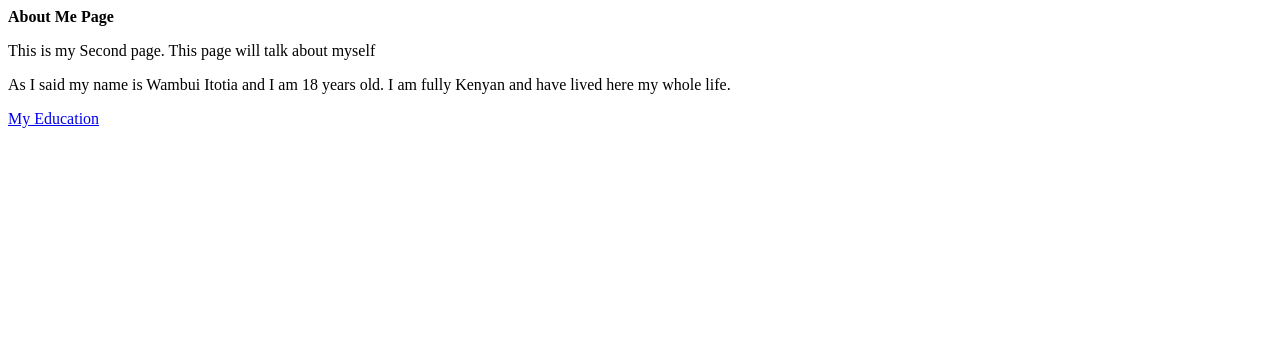
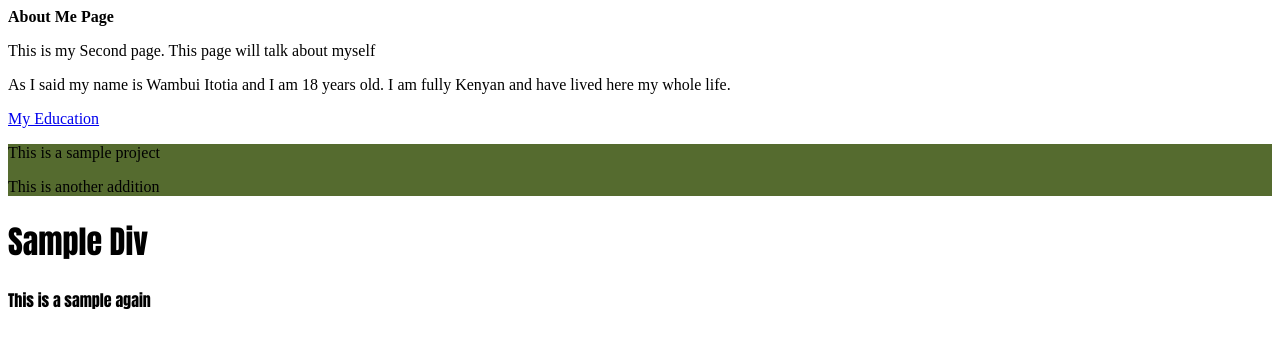
Before and after one commit to w9mbui/Personal-Portfolio, a plain HTML site: page about.html in a window 1280 px wide. Drawn offline with Linux system fonts and the light colour scheme.

Commit message:
elements

```diff
--- a/about.html
+++ b/about.html
@@ -1,15 +1,26 @@
 <!DOCTYPE html>
 <html lang="en">
+
 <head>
     <meta charset="UTF-8">
     <meta name="viewport" content="width=device-width, initial-scale=1.0">
     <title>About Me</title>
 </head>
+
 <body>
     <hi><b>About Me Page</b></hi>
     <p>This is my Second page. This page will talk about myself</p>
-    <p>As I said my name is Wambui Itotia and I am 18 years old. I am fully Kenyan and have lived here my whole life.</p>
+    <p>As I said my name is Wambui Itotia and I am 18 years old. I am fully Kenyan and have lived here my whole life.
+    </p>
     <a href="Education.html">My Education</a>
+    <section style="background-color: darkolivegreen;">
+        <p>This is a sample project</p>
+        <p>This is another addition</p>
+    </section>
+    <div style="font-family: Impact, Haettenschweiler, 'Arial Narrow Bold', sans-serif;">
+        <h1>Sample Div</h1>
+        <p>This is a sample again</p>
+    </div>
+</body>
 
-</body>
 </html>
```
